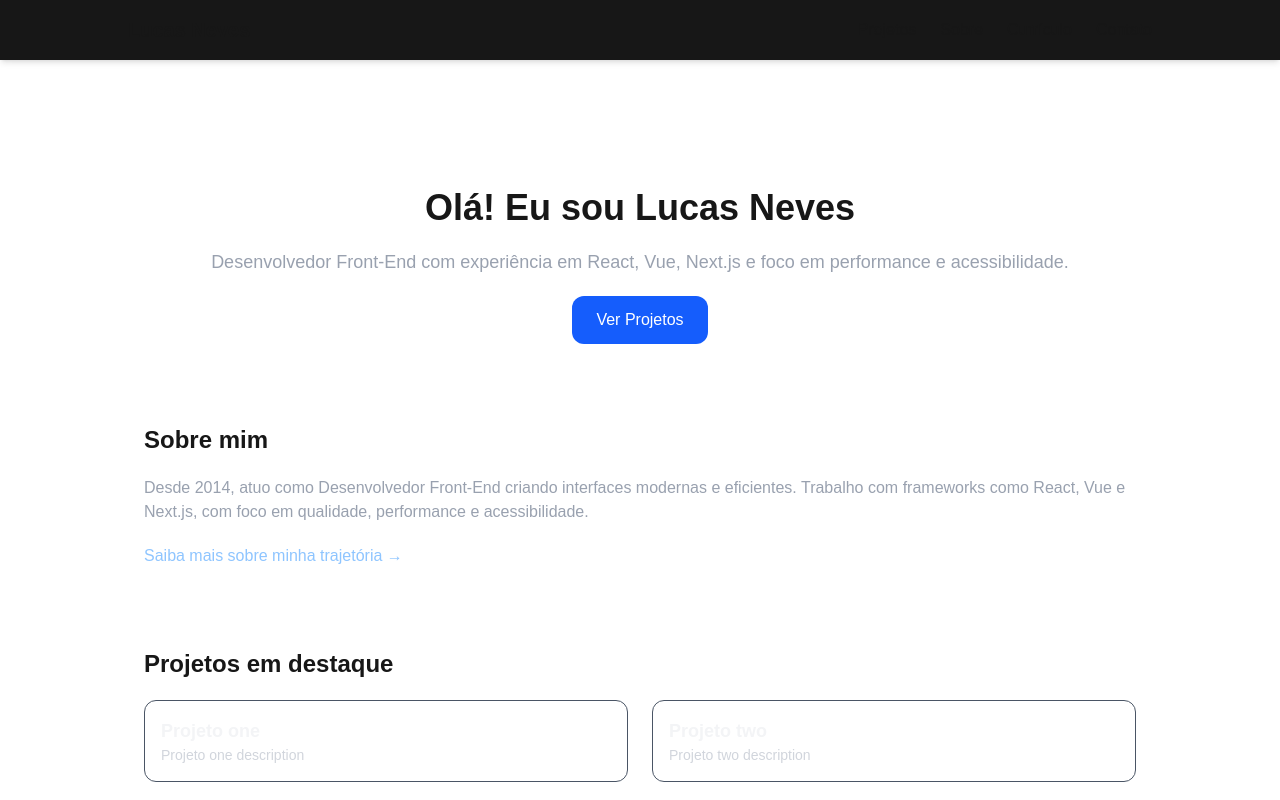
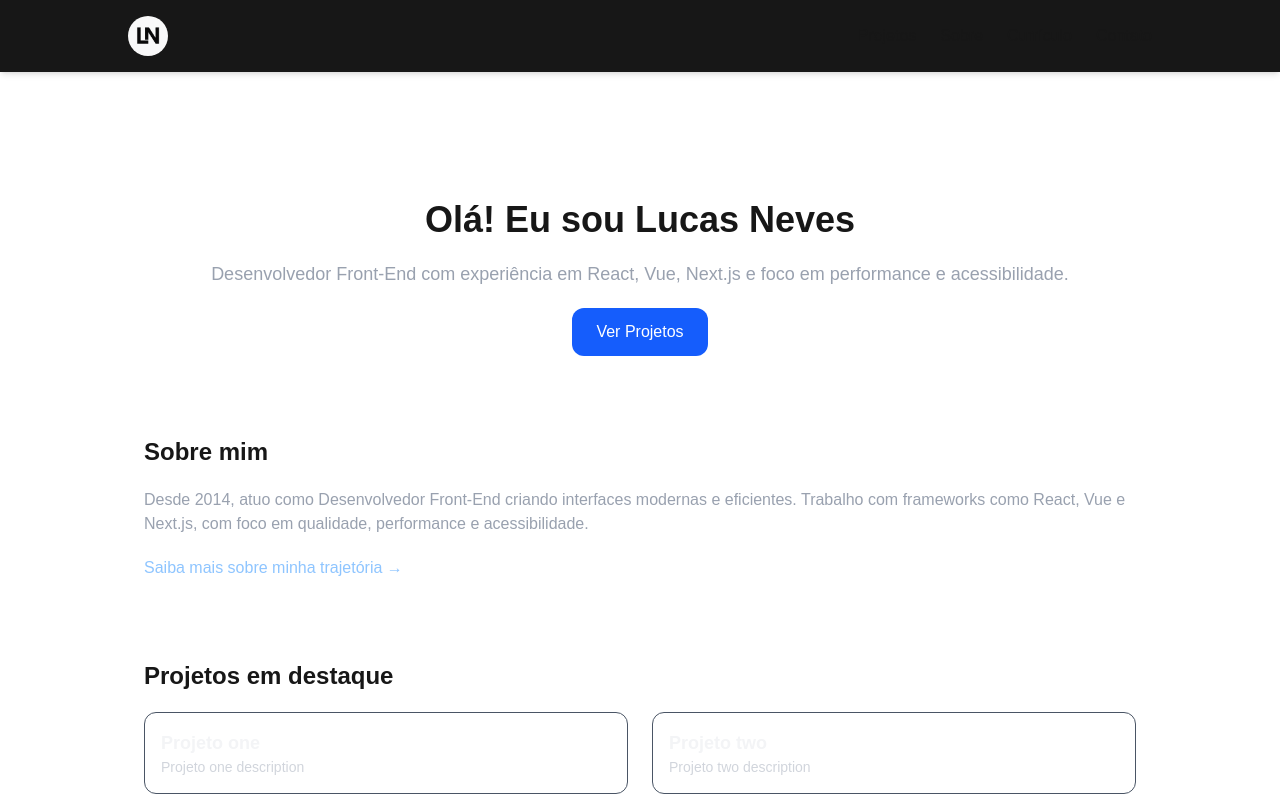
Before and after one commit to lucasoneves/my-portfolio, a Next.js app: page / in a window 1280 px wide. Shown: the top 800 px of the page. Built offline with nearby package versions, Linux system fonts and the light colour scheme.

Commit message:
Novo logo

```diff
--- a/components/Header.tsx
+++ b/components/Header.tsx
@@ -1,12 +1,19 @@
 import Link from "next/link";
 import MenuList from "./MenuList";
+import Image from "next/image";
 
 export default function Header() {
   return (
     <header className="w-full py-4 bg-neutral-900 px-4 shadow-md sticky top-0 z-50">
       <nav className="flex justify-between items-center max-w-5xl mx-auto">
         <Link href="/" className="text-lg sm:text-xl font-bold">
-          Lucas Neves
+          <Image
+            src="/logotipo-lucasneves.png"
+            alt="lucas neves"
+            width={40}
+            height={40}
+            className="rounded-full"
+          />
         </Link>
         <MenuList />
       </nav>
```
Also changed, not shown: public/logotipo-lucasneves.png (added).
